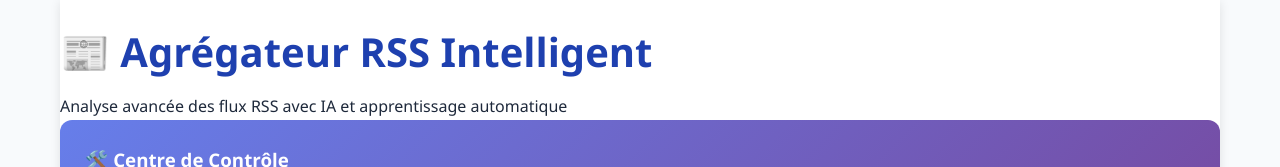
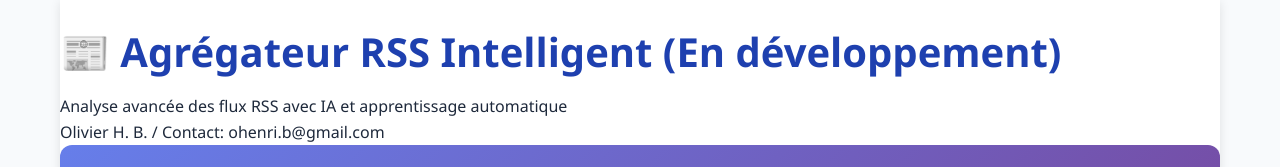
Before and after one commit to ohenrib-jpg/rss-aggregator, a website: page public/index.html in a window 1280 px wide. Shown: the top 167 px of the page. Drawn offline with nearby package versions, Linux system fonts and the light colour scheme; no server answers.

Commit message:
Add files via upload

```diff
--- a/public/index.html
+++ b/public/index.html
@@ -75,8 +75,9 @@
 
         <!-- Header -->
         <header class="header">
-            <h1>📰 Agrégateur RSS Intelligent</h1>
+            <h1>📰 Agrégateur RSS Intelligent (En développement) </h1>
             <p>Analyse avancée des flux RSS avec IA et apprentissage automatique</p>
+            <p>Olivier H. B. / Contact: ohenri.b@gmail.com</p>
 
             <!-- Panneau de contrôle -->
             <div class="control-panel">
```
